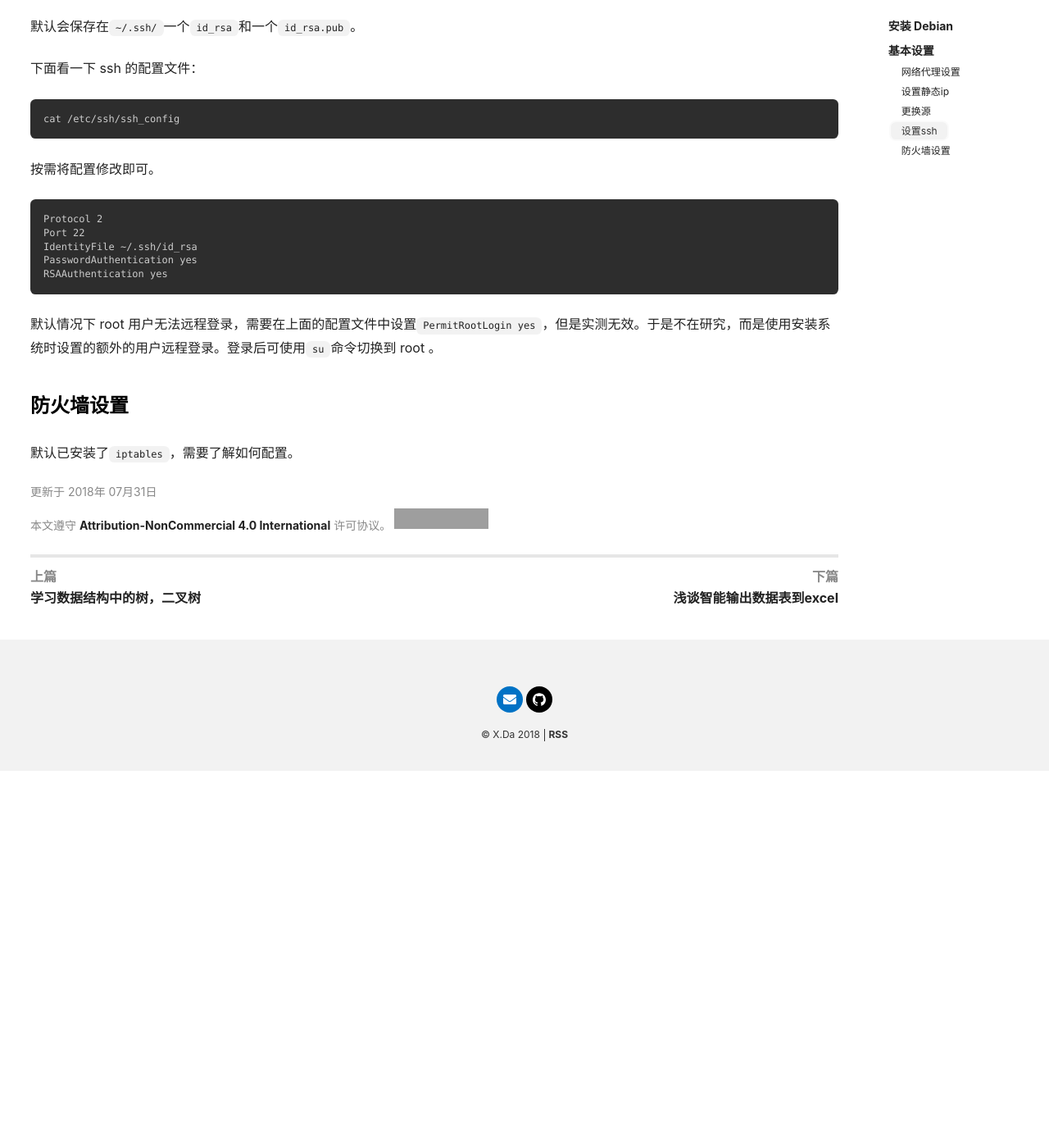
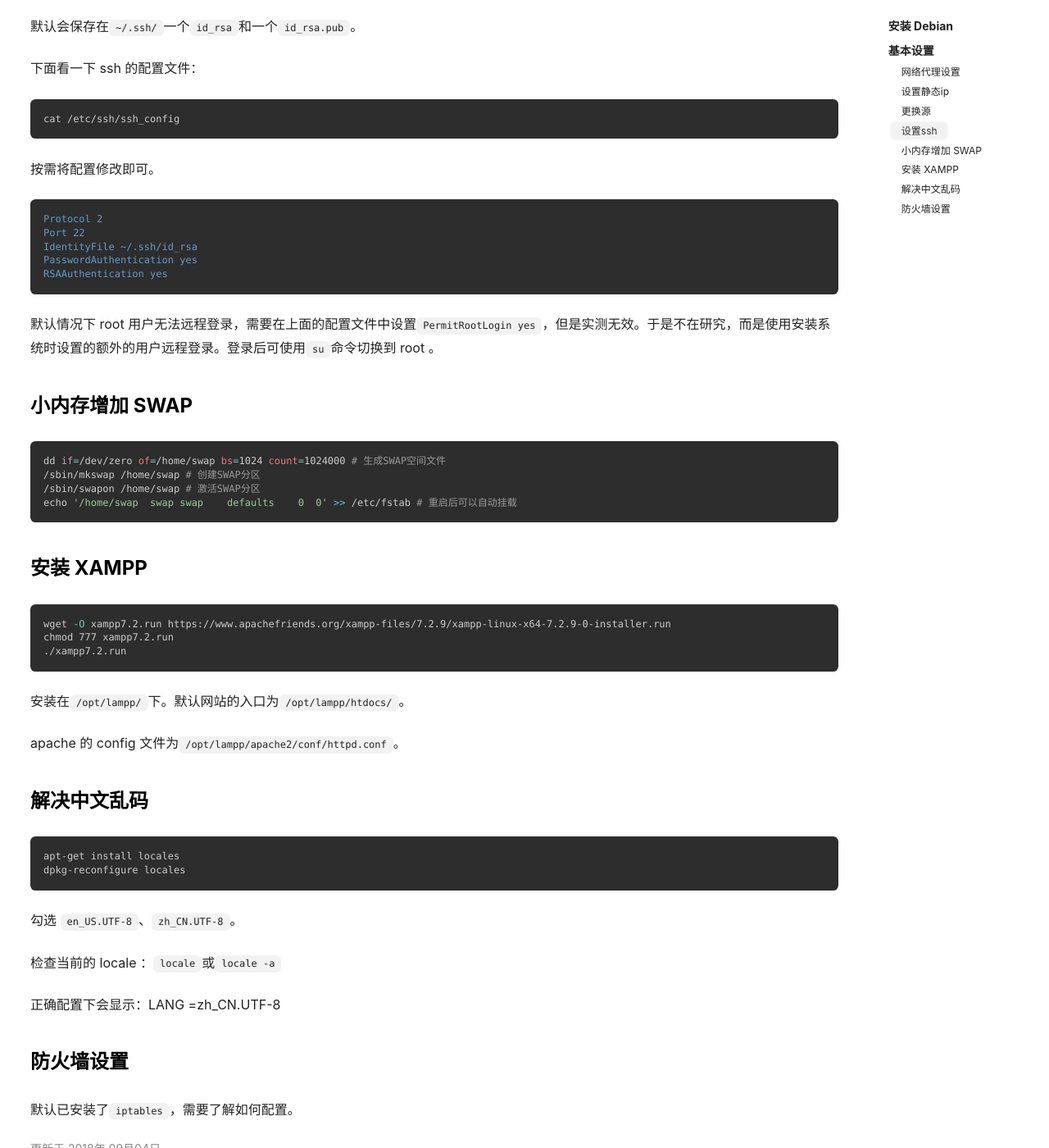
Before and after one commit to thianda91/thianda91.github.io, a Jekyll site: the page built from _posts/2018-07-30-learn-debian-hand-by-hand.md, in a window 1280 px wide and 1400 px high, scrolled down 3442 px. Shown: the whole window at 82% size. Built offline with Jekyll 4.4.1, drawn with Linux system fonts in a browser that asks for light colours; nearby versions of some CDN libraries; comment, search, counter and statistics services are not loaded; before the commit the page ends 4382 px from its top, so only the background shows below that; grey boxes are pictures that could not be loaded.

Commit message:
update learn-debian

````diff
--- a/_posts/2018-07-30-learn-debian-hand-by-hand.md
+++ b/_posts/2018-07-30-learn-debian-hand-by-hand.md
@@ -5,7 +5,7 @@ key:          2018-07-30
 tags:         Debian
 categories:   notes
 date:         2018-07-30 11:00:00
-modify_date:  2018-07-31 01:55:18
+modify_date:  2018-09-04 02:05:41
 ---
 
 参照本文操作 Debian 需要有些英语基础，以及`linux`的基础。在不熟悉的情况下要会在每个步骤仔细阅读给出的提示（英文），按照提示即可完成。
@@ -154,7 +154,7 @@ cat /etc/ssh/ssh_config
 
 按需将配置修改即可。
 
-```
+```ini
 Protocol 2
 Port 22
 IdentityFile ~/.ssh/id_rsa
@@ -164,6 +164,40 @@ RSAAuthentication yes
 
 默认情况下 root 用户无法远程登录，需要在上面的配置文件中设置`PermitRootLogin yes`，但是实测无效。于是不在研究，而是使用安装系统时设置的额外的用户远程登录。登录后可使用`su`命令切换到 root 。
 
+### 小内存增加 SWAP
+
+```sh
+dd if=/dev/zero of=/home/swap bs=1024 count=1024000 # 生成SWAP空间文件
+/sbin/mkswap /home/swap # 创建SWAP分区
+/sbin/swapon /home/swap # 激活SWAP分区
+echo '/home/swap  swap swap    defaults    0  0' >> /etc/fstab # 重启后可以自动挂载
+```
+
+### 安装 XAMPP
+
+```sh
+wget -O xampp7.2.run https://www.apachefriends.org/xampp-files/7.2.9/xampp-linux-x64-7.2.9-0-installer.run
+chmod 777 xampp7.2.run
+./xampp7.2.run
+```
+
+安装在`/opt/lampp/`下。默认网站的入口为`/opt/lampp/htdocs/`。
+
+apache 的 config 文件为`/opt/lampp/apache2/conf/httpd.conf`。
+
+### 解决中文乱码
+
+```sh
+apt-get install locales
+dpkg-reconfigure locales
+```
+
+勾选 `en_US.UTF-8`、`zh_CN.UTF-8`。
+
+检查当前的 locale ：`locale`或`locale -a`
+
+正确配置下会显示：LANG =zh_CN.UTF-8
+
 ### 防火墙设置
 
 默认已安装了`iptables`，需要了解如何配置。
````
Also changed, not shown: other parts of _posts/2018-07-30-learn-debian-hand-by-hand.md (+1 -1 lines).
